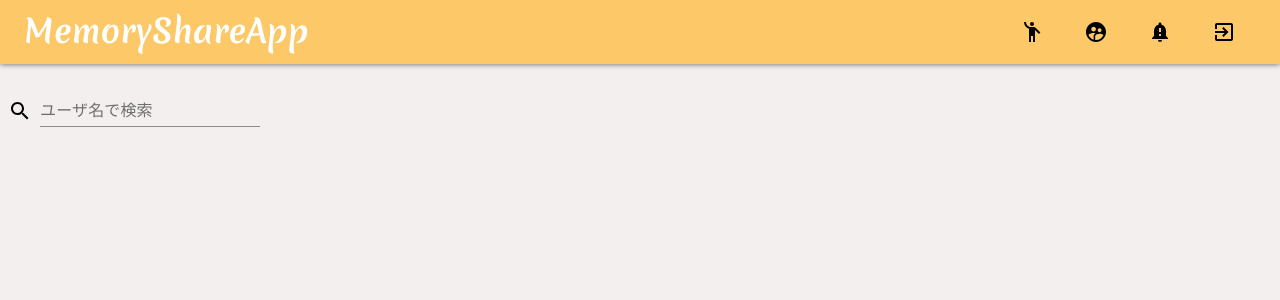
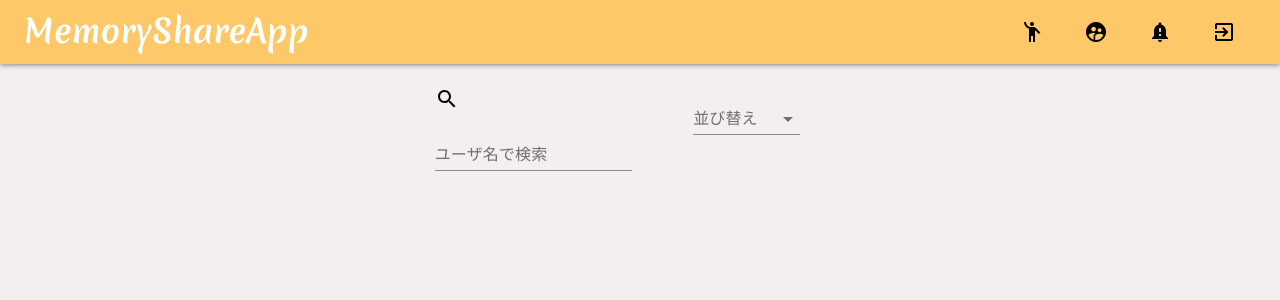
Before and after one commit to toshi1023/memory-shared-front, a React (Create React App) app: page /users in a window 1280 px wide. Shown: the top 300 px of the page. Built offline with nearby package versions, Linux system fonts and the light colour scheme.

Commit message:
SelectBox implements

```diff
--- /dev/null
+++ b/src/styles/users/users.scss
@@ -0,0 +1,5 @@
+#users {
+    .search_sort {
+        display: inline;
+    }
+}
--- a/src/views/components/common/SearchText.tsx
+++ b/src/views/components/common/SearchText.tsx
@@ -38,7 +38,7 @@ const SearchText = (props: SEARCH<string>) => {
      * 入力値の取得
      * @param event
      */
-    const change = (event: React.ChangeEvent<HTMLInputElement>) => {
+    const handleChange = (event: React.ChangeEvent<HTMLInputElement>) => {
         setValue(event.currentTarget.value);
     }
 
@@ -46,7 +46,7 @@ const SearchText = (props: SEARCH<string>) => {
      * Enter key 実行時の処理
      * @param event
      */
-    const keyDown = (event: React.KeyboardEvent<HTMLInputElement>) => {
+    const handleKeyDown = (event: React.KeyboardEvent<HTMLInputElement>) => {
         if (event.key === 'Enter') {
             // エンターキー押下時の処理
             searchHandler(value);
@@ -62,7 +62,7 @@ const SearchText = (props: SEARCH<string>) => {
                     <SearchIcon onClick={() => searchHandler(value)} />
                 </Grid>
                 <Grid item>
-                    <TextField label={props.label} onChange={change} onKeyDown={keyDown} />
+                    <TextField label={props.label} onChange={handleChange} onKeyDown={handleKeyDown} />
                 </Grid>
             </Grid>
         </div>
--- /dev/null
+++ b/src/views/components/common/SelectBox.tsx
@@ -0,0 +1,63 @@
+import React, { useState } from 'react';
+import { SEARCH } from '../../types/commonTypes';
+import { createStyles, makeStyles, Theme } from '@material-ui/core/styles';
+import { Select, MenuItem, InputLabel, FormControl } from '@material-ui/core';
+
+const useStyles = makeStyles((theme: Theme) =>
+    createStyles({
+        formControl: {
+            margin: theme.spacing(1),
+            minWidth: 107,
+        },
+        selectEmpty: {
+            marginTop: theme.spacing(2),
+        },
+    }),
+);
+
+/**
+ * セレクトボックス用関数
+ * @returns
+ */
+const SelectBox = (props: SEARCH<string>) => {
+    const classes = useStyles();
+    const [value, setValue] = useState("");
+
+    /**
+     * 選択値の取得
+     * @param event
+     */
+    const handleChange = (event: React.ChangeEvent<{ value: unknown }>) => {
+        setValue(event.target.value as string);
+    };
+
+    /**
+     * 非アクティブに変更時の処理
+     */
+    const handleBlur = () => {
+        if(!value) {
+            return;
+        }
+        props.callback(value);
+    }
+
+    return (
+        <FormControl className={classes.formControl}>
+            <InputLabel id="demo-simple-select-helper-label">{props.label}</InputLabel>
+            <Select
+                labelId="select-label"
+                id="select-component"
+                value={value}
+                onChange={handleChange}
+                onBlur={handleBlur}
+            >
+                <MenuItem value="old">古い順</MenuItem>
+                <MenuItem value="new">新しい順</MenuItem>
+                <MenuItem value="name_asc">名前順(前)</MenuItem>
+                <MenuItem value="name_desc">名前順(後)</MenuItem>
+            </Select>
+        </FormControl>
+    )
+}
+
+export default SelectBox
--- a/src/views/pages/users/list.tsx
+++ b/src/views/pages/users/list.tsx
@@ -1,5 +1,7 @@
 import React from 'react';
 import SearchText from '../../components/common/SearchText';
+import SelectBox from '../../components/common/SelectBox';
+import { Grid, Typography } from '@material-ui/core';
 
 
 const UserList: React.FC = () => {
@@ -12,9 +14,20 @@ const UserList: React.FC = () => {
         console.log(key);
     }
 
+    const selectCallback = (key: string) => {
+        console.log(key);
+    }
+
     return (
-        <div>
-            <SearchText callback={searchCallback} label="ユーザ名で検索" />
+        <div id="users">
+            <Grid container justify="center">
+                <Grid item xs={8} sm={4} md={2} className="search_sort">
+                    <SearchText callback={searchCallback} label="ユーザ名で検索" />
+                </Grid>
+                <Grid item xs={4} sm={2} md={2}>
+                    <SelectBox callback={selectCallback} label="並び替え" />
+                </Grid>
+            </Grid>
         </div>
     )
 }
```
